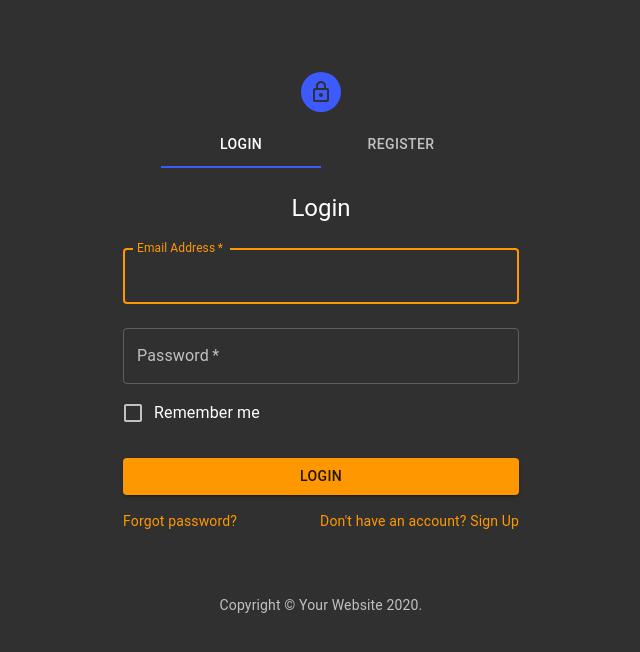
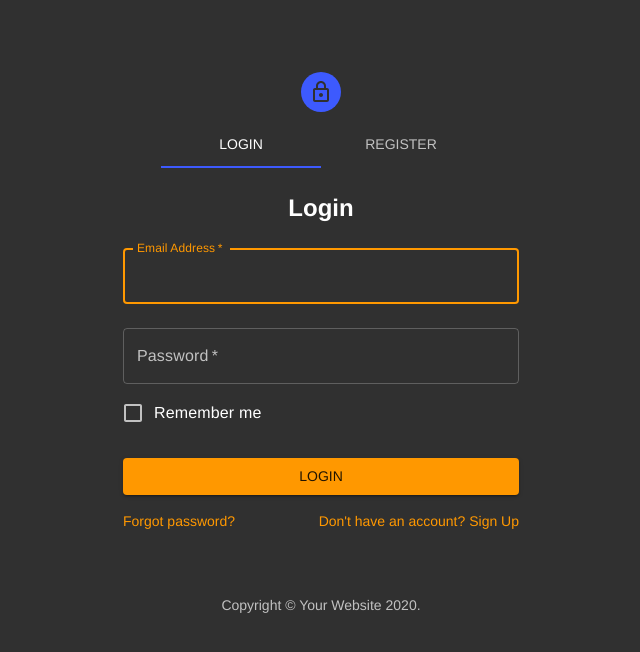
Before and after one commit to tujvyong/ts-music, a React (Create React App) app: page /auth in a window 1280 px wide. Shown: the top 652 px of the page, without its empty margins (319-959 px from the left). Built offline with nearby package versions, Linux system fonts and the light colour scheme; no server answers.

Commit message:
mod: typograpy style

```diff
--- a/src/components/users/ProfileTag.tsx
+++ b/src/components/users/ProfileTag.tsx
@@ -128,6 +128,7 @@ const ProfileTag: React.FC<Props> = ({ title, editable, itemName, setEdit }) =>
         [itemName]: false
       }
     })
+    setIsChanged(false)
     dispatch(BackdropUi(false))
   }
 
@@ -190,7 +191,7 @@ const ProfileTag: React.FC<Props> = ({ title, editable, itemName, setEdit }) =>
           </ul>
         </div>
         <Button variant="outlined" color="primary" onClick={updateSubmit}>更新する</Button>
-        <Button onClick={handleCancel}>キャンセル</Button>
+        <Button onClick={handleCancel} style={{ marginLeft: '8px' }}>キャンセル</Button>
       </Paper>
     )
   } else {
@@ -198,7 +199,7 @@ const ProfileTag: React.FC<Props> = ({ title, editable, itemName, setEdit }) =>
       <div className={classes.showBox}>
         <Grid container spacing={2}>
           <Grid item>
-            <Typography component="h2" variant="h4">
+            <Typography component="h2" variant="h5">
               {title}
               <IconButton className={classes.editIcon} onClick={handelEdit}>
                 <EditIcon />
@@ -257,7 +258,8 @@ const useStyles = makeStyles((theme: Theme) =>
       flexWrap: 'wrap',
       listStyle: 'none',
       padding: theme.spacing(0.5),
-      margin: 0,
+      marginTop: 0,
+      marginBottom: theme.spacing(1),
     },
     chip: {
       margin: theme.spacing(0.5),
--- a/src/components/users/ProfileText.tsx
+++ b/src/components/users/ProfileText.tsx
@@ -91,8 +91,8 @@ const ProfileText: React.FC<Props> = ({ label, itemName, value, editable, setEdi
           // required
           fullWidth
           multiline={multi}
-          rows={6}
-          rowsMax={6}
+          rows={8}
+          rowsMax={8}
           id={itemName}
           value={tmpState.body}
           name={itemName}
@@ -100,7 +100,7 @@ const ProfileText: React.FC<Props> = ({ label, itemName, value, editable, setEdi
           onChange={handleChange}
         />
         <Button variant="outlined" color="primary" onClick={updateSubmit}>更新する</Button>
-        <Button onClick={handleCancel}>キャンセル</Button>
+        <Button onClick={handleCancel} style={{ marginLeft: '8px' }}>キャンセル</Button>
       </Paper>
     )
   } else {
@@ -108,7 +108,7 @@ const ProfileText: React.FC<Props> = ({ label, itemName, value, editable, setEdi
       <div className={classes.showBox}>
         <Grid container spacing={2}>
           <Grid item>
-            <Typography component="h2" variant="h4">
+            <Typography component="h2" variant="h5">
               {label}
               <IconButton className={classes.editIcon} onClick={handelEdit}>
                 <EditIcon />
--- a/src/css/theme.ts
+++ b/src/css/theme.ts
@@ -15,6 +15,52 @@ const theme = createMuiTheme({
       lg: 1100,
       xl: 1920,
     }
+  },
+  typography: {
+    fontFamily: '"Helvetica Neue", Arial, "Hiragino Kaku Gothic ProN", "Hiragino Sans", Meiryo, sans-serif',
+    h1: {
+      fontWeight: 600,
+      fontSize: "3.75rem",
+      lineHeight: 1.167,
+      letterSpacing: "-0.01562em",
+    },
+    h2: {
+      fontWeight: 300,
+      fontSize: "3.5rem",
+      lineHeight: 1.2,
+      letterSpacing: "-0.00833em",
+    },
+    h3: {
+      fontWeight: 600,
+      fontSize: "3rem",
+      lineHeight: 1.167,
+      letterSpacing: "0em",
+    },
+    h4: {
+      fontWeight: 700,
+      fontSize: "2.125rem",
+      lineHeight: 1.235,
+      letterSpacing: "0.00735em",
+    },
+    h5: {
+      fontWeight: 700,
+      fontSize: "1.5rem",
+      lineHeight: 1.334,
+      letterSpacing: "0em",
+    },
+    h6: {
+      fontWeight: 700,
+      fontSize: "1.25rem",
+      lineHeight: 1.6,
+      letterSpacing: "0.0075em",
+    },
+    body1: {
+      fontWeight: 400,
+      fontSize: "1rem",
+      lineHeight: 1.5,
+      letterSpacing: "0.00938em",
+      whiteSpace: 'pre-wrap',
+    }
   }
 })
 
```
